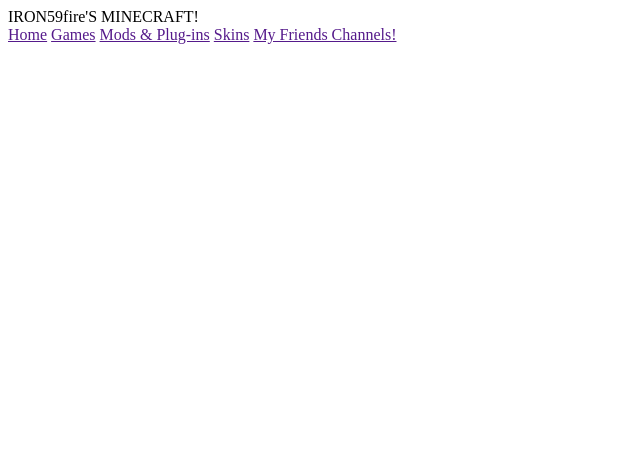
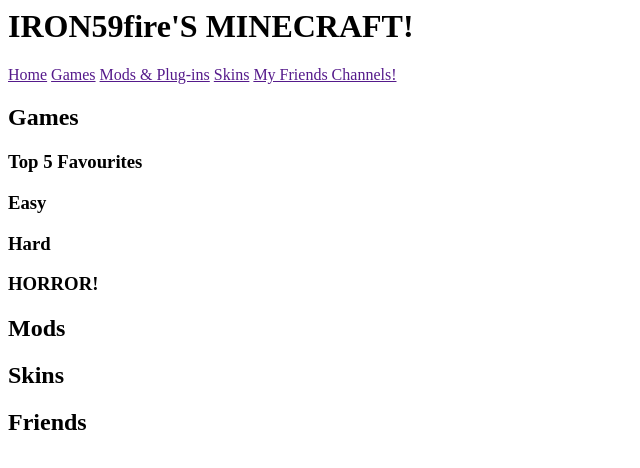
Before and after one commit to clarkie/iron59fire, a plain HTML site: page index.html in a window 1280 px wide. Shown: the whole page, without its empty margins (0-640 px from the left). Drawn offline with Linux system fonts and the light colour scheme.

Commit message:
added sections

```diff
--- a/index.html
+++ b/index.html
@@ -4,7 +4,7 @@
     </head>
     <body>
         <header>
-            IRON59fire'S MINECRAFT!
+            <h1>IRON59fire'S MINECRAFT!</h1>
         </header>
         <nav>
             <a href="">Home</a>
@@ -12,7 +12,22 @@
             <a href="">Mods &amp; Plug-ins</a>
             <a href="">Skins</a>
             <a href="">My Friends Channels!</a>
-
         </nav>
+        <section>
+            <h2>Games</h2>
+            <h3>Top 5 Favourites</h3>
+            <h3>Easy</h3>
+            <h3>Hard</h3>
+            <h3>HORROR!</h3>
+        </section>
+        <section>
+            <h2>Mods</h2>
+        </section>
+        <section>
+            <h2>Skins</h2>
+        </section>
+        <section>
+            <h2>Friends</h2>
+        </section>
     </body>
 </html>
```
